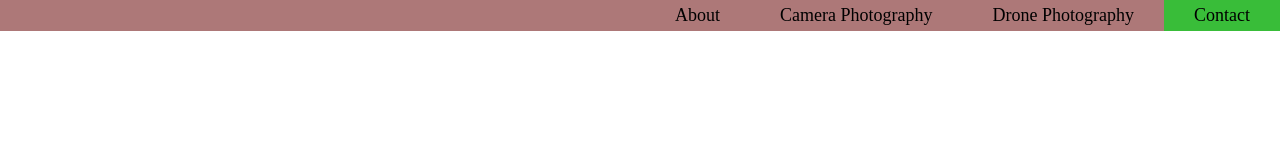
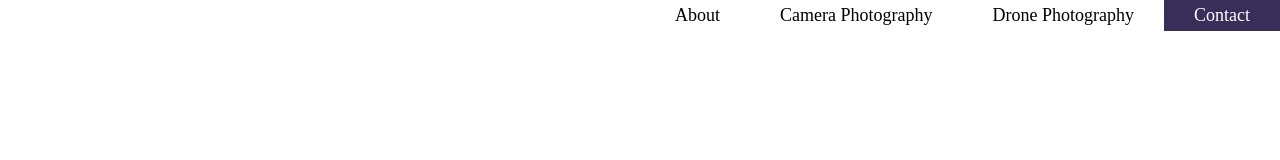
Before and after one commit to darren1234/PhotographyPortfolio, a plain HTML site: page index.html in a window 1280 px wide. In both pictures the pointer is over the link "Contact". Drawn offline with Linux system fonts and the light colour scheme.

Commit message:
navbar color updates

```diff
--- a/styles.css
+++ b/styles.css
@@ -3,7 +3,7 @@
     width: 100%;
     top: 0;
     left: 0;
-    background-color: rgb(173, 120, 120);
+    background-color:white;
 }
 
 nav ul{
@@ -27,5 +27,6 @@ nav a {
 }
 
 nav a:hover {
-    background-color: rgb(57, 189, 57);
+    background-color: rgb(55, 46, 90);
+    color: white;
 }
```
